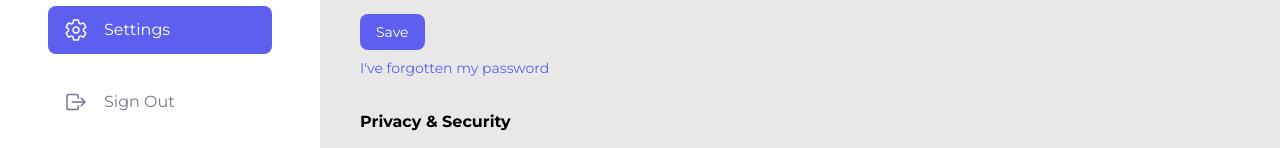
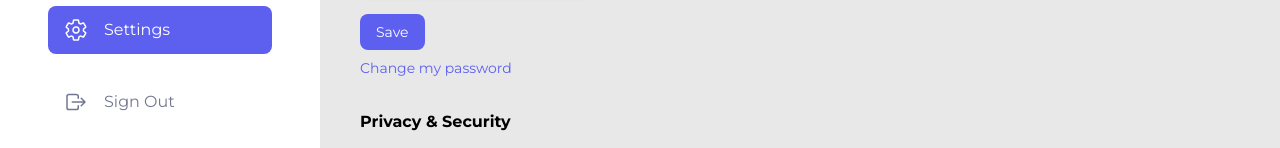
Before and after one commit to marionikolov17/Portfolio-Builder, a React (Vite) app in the folder client/: page /settings in a window 1280 px wide. Shown: the part 334-482 px from the top of the page. Built offline with nearby package versions, Linux system fonts and the light colour scheme.

Commit message:
Update Settings.jsx

```diff
--- a/client/src/pages/Settings/Settings.jsx
+++ b/client/src/pages/Settings/Settings.jsx
@@ -59,7 +59,7 @@ export default function Settings() {
                             className="w-max mt-4 py-2 px-4 bg-primaryBlue text-white rounded-lg text-sm transition duration-300 focus:ring-2 focus:ring-primaryBlue"
                         >Save</button>
                     </form>
-                    <Link className="text-sm block mt-2 text-primaryBlue">I've forgotten my password</Link>
+                    <Link className="text-sm block mt-2 text-primaryBlue">Change my password</Link>
                     {/* Privacy & Security section */}
                     <h4 className="font-bold mt-8">Privacy & Security</h4>
                     <div className="mt-4 px-4 flex flex-wrap max-w-full sm:max-w-max mb-1 items-center py-2 border text-sm bg-strongRed me-2 rounded-lg text-white">
```
